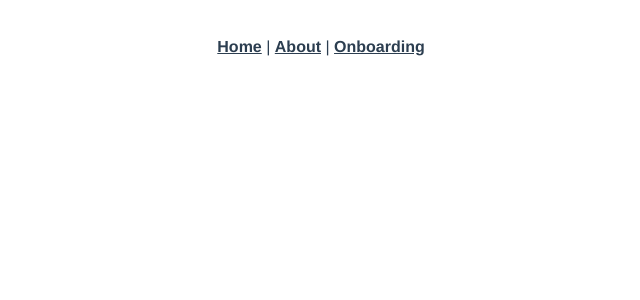
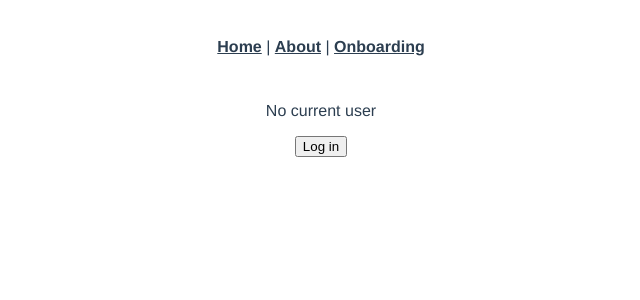
Before and after one commit to panasweb/pricebin, a Vue app: page /asayo in a window 1280 px wide. Shown: the top 300 px of the page, without its empty margins (319-959 px from the left). Built offline with nearby package versions, Linux system fonts and the light colour scheme; no server answers.

Commit message:
finished testing with signIn, signOut and signUp

```diff
--- a/src/components/SignUp.vue
+++ b/src/components/SignUp.vue
@@ -24,6 +24,7 @@
 <script lang="ts">
 import { defineComponent, ref } from "vue"
 import { validateNewPassword } from "@/utils/validation"
+import {newUser} from '../firebase/auth'
 
 export default defineComponent({
 
@@ -35,13 +36,25 @@ export default defineComponent({
         const acceptedTerms = ref<boolean>(false);
                 const passwordError = ref<string>("");
 
-        function onSubmit() {
+        async function onSubmit() {
             passwordError.value = validateNewPassword(password.value);
 
             if (passwordError.value) {
                 console.log(passwordError.value)
-            } else {
+            }
+            else if (password.value !== confirmPassword.value) {
+                console.log("Las contraseñas no son iguales")
+            }
+            else {
                 console.log("Submitted");
+                const res = await newUser(email.value, password.value);
+
+                if (res.error) {
+                    console.error("Algo salió mal:", res.error);
+                } else {
+                    // Redirigir a Home
+                }
+
             }
 
         }
--- a/src/firebase/app.js
+++ b/src/firebase/app.ts
@@ -12,6 +12,6 @@ const firebaseConfig = {
   messagingSenderId: "149697253000",
   appId: "1:149697253000:web:051b2c0f962bfda255d93d"
 };
-
+const app = initializeApp(firebaseConfig);
 // Initialize Firebase
-export default initializeApp(firebaseConfig);
+export default app;
--- a/src/firebase/auth.ts
+++ b/src/firebase/auth.ts
@@ -4,9 +4,12 @@ import {
     signInWithEmailAndPassword,
     signOut
 } from "firebase/auth";
+
 import FirebaseAPIResponse from "@/types/FirebaseAPIResponse";
 
-const auth = getAuth();
+import app from './app'
+
+export const auth = getAuth(app);
 
 // Functions that return a Promise must be Awaited
 
@@ -16,7 +19,7 @@ export const newUser = (email: string, password: string): Promise<FirebaseAPIRes
             // Signed in
             console.log("userCredential");
             console.dir(userCredential);
-            let response: FirebaseAPIResponse = {
+            const response: FirebaseAPIResponse = {
                 error: null,
                 success: 'Signed in succesfully'
             }
@@ -25,7 +28,7 @@ export const newUser = (email: string, password: string): Promise<FirebaseAPIRes
         .catch((error) => {
             const { code, message } = error;
 
-            let response: FirebaseAPIResponse = {
+            const response: FirebaseAPIResponse = {
                 error: message + ' (' + code + ')',
                 success: null
             }
@@ -41,7 +44,7 @@ export const logIn = (email: string, password: string): Promise<FirebaseAPIRespo
             console.log("userCredential");
             console.dir(userCredential);
 
-            let response: FirebaseAPIResponse = {
+            const response: FirebaseAPIResponse = {
                 error: null,
                 success: 'Signed in succesfully'
             }
@@ -50,7 +53,7 @@ export const logIn = (email: string, password: string): Promise<FirebaseAPIRespo
         .catch((error) => {
             const { code, message } = error;
 
-            let response: FirebaseAPIResponse = {
+            const response: FirebaseAPIResponse = {
                 error: message + ' (' + code + ')',
                 success: null
             }
@@ -62,7 +65,7 @@ export const logIn = (email: string, password: string): Promise<FirebaseAPIRespo
 export const logOut = (): Promise<FirebaseAPIResponse> => {
     return signOut(auth).then(() => {
         // Sign-out successful.
-        let response: FirebaseAPIResponse = {
+        const response: FirebaseAPIResponse = {
             error: null,
             success: 'Logged out',
         }
@@ -70,7 +73,7 @@ export const logOut = (): Promise<FirebaseAPIResponse> => {
 
     }).catch((error) => {
         // An error happened.
-        let response: FirebaseAPIResponse = {
+        const response: FirebaseAPIResponse = {
             error: JSON.stringify(error),
             success: null,
         }
--- a/src/router/index.ts
+++ b/src/router/index.ts
@@ -10,15 +10,17 @@ const routes: Array<RouteRecordRaw> = [
   {
     path: '/about',
     name: 'about',
-    // route level code-splitting
-    // this generates a separate chunk (about.[hash].js) for this route
-    // which is lazy-loaded when the route is visited.
     component: () => import(/* webpackChunkName: "about" */ '../views/AboutView.vue')
   },
   {
     path: '/onboarding',
     name: 'onboarding',
     component: () => import('../views/OnboardingView.vue')
+  },
+  {
+    path: '/asayo',
+    name: 'testing',
+    component: () => import('../views/TestingView.vue')
   }
 ]
 
--- a/src/views/OnboardingView.vue
+++ b/src/views/OnboardingView.vue
@@ -63,4 +63,7 @@ input[type="checkbox"] {
     position: relative;
     top: 2px;
 }
+.submit {
+    text-align: center;
+}
 </style>
--- /dev/null
+++ b/src/views/TestingView.vue
@@ -0,0 +1,54 @@
+<template>
+    <div>
+        <p v-if="loggedIn">Logged in as {{currentEmail}}</p>
+        <p v-else>No current user</p>
+        <div class="">
+            <button>
+                <span v-show="loggedIn" @click="doLogout">Log out</span>
+                <span v-show="!loggedIn" @click="doLogin">Log in</span>
+            </button>
+        </div>
+    </div>
+</template>
+
+<script lang="ts">
+import { defineComponent, onBeforeMount, ref } from 'vue'
+import {auth, logIn, logOut} from '../firebase/auth';
+
+export default defineComponent({
+    setup () {
+        const loggedIn = ref<boolean>(false);
+        const currentEmail = ref<string | null>(null);
+
+        onBeforeMount(() => {
+            // Setup a listener that persists throughout component lifecycle
+            auth.onAuthStateChanged(user => {
+                if (!user) {
+                    loggedIn.value = false;
+                } else {
+                    loggedIn.value = true;
+                    currentEmail.value = user.email;
+                }
+            })
+        })
+
+        async function doLogout() {
+            console.log('logging out...')
+            const res = await logOut();
+            console.log(res);
+        }
+
+        async function doLogin() {
+            console.log('logging in...');
+            const res = await logIn('geebproject@gmail.com', '123456');
+            console.log(res);
+        }
+
+        return { loggedIn, currentEmail, doLogin, doLogout }
+    }
+})
+</script>
+
+<style scoped>
+
+</style>
```
